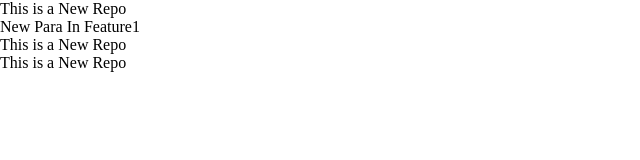
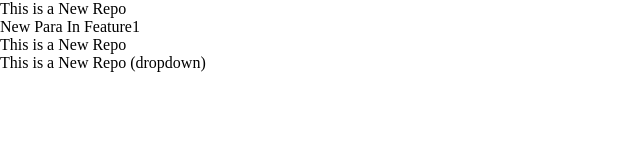
Before and after one commit to rani-supriya/Local-Repository, a plain HTML site: page index.html in a window 1280 px wide. Shown: the full height of the page, 0-640 px from the left. Drawn offline with Linux system fonts and the light colour scheme.

```diff
--- a/index.html
+++ b/index.html
@@ -10,7 +10,7 @@
     <p>This is a New Repo</p>
     <p>New Para In Feature1</p>
     <p>This is a New Repo</p>
-    <p>This is a New Repo</p>
+    <p>This is a New Repo (dropdown)</p>
 
 </body>
 </html>
```
